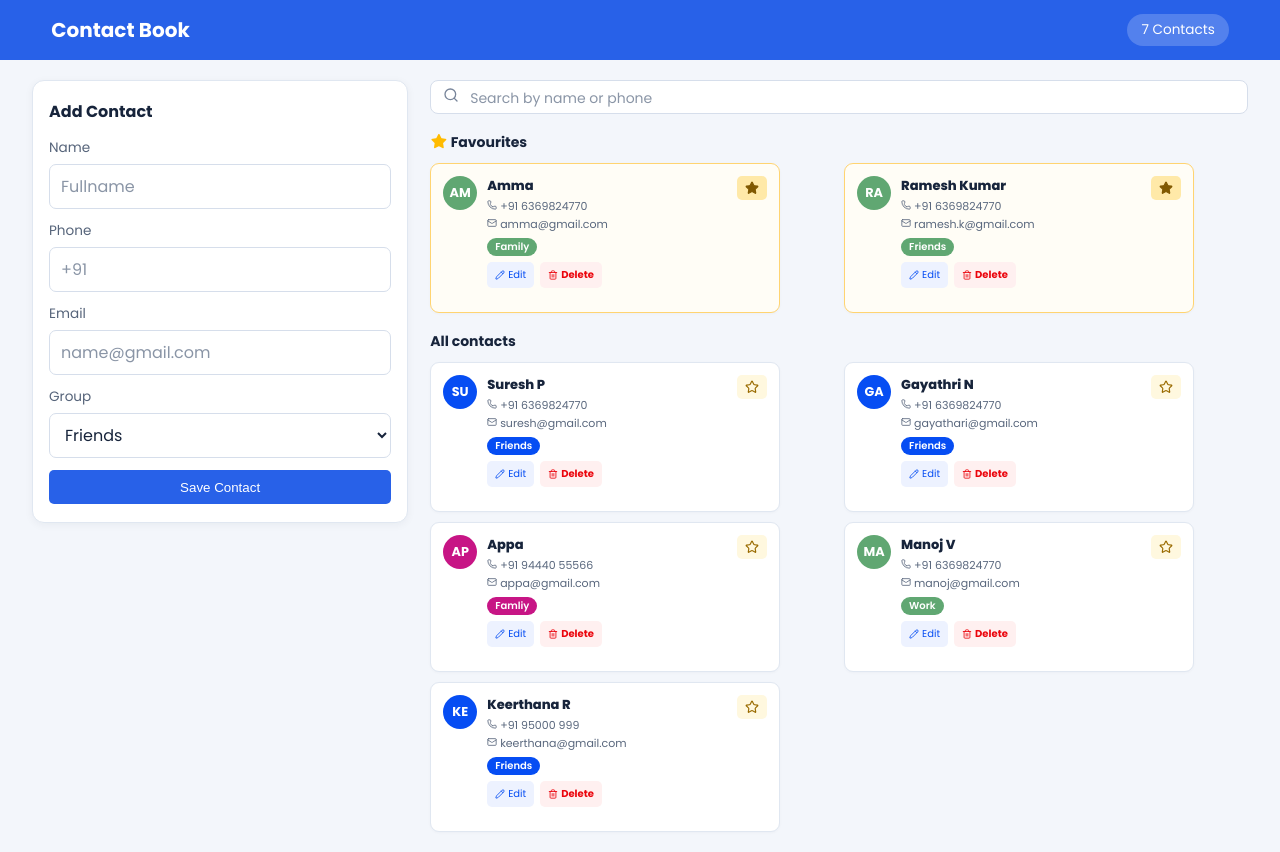
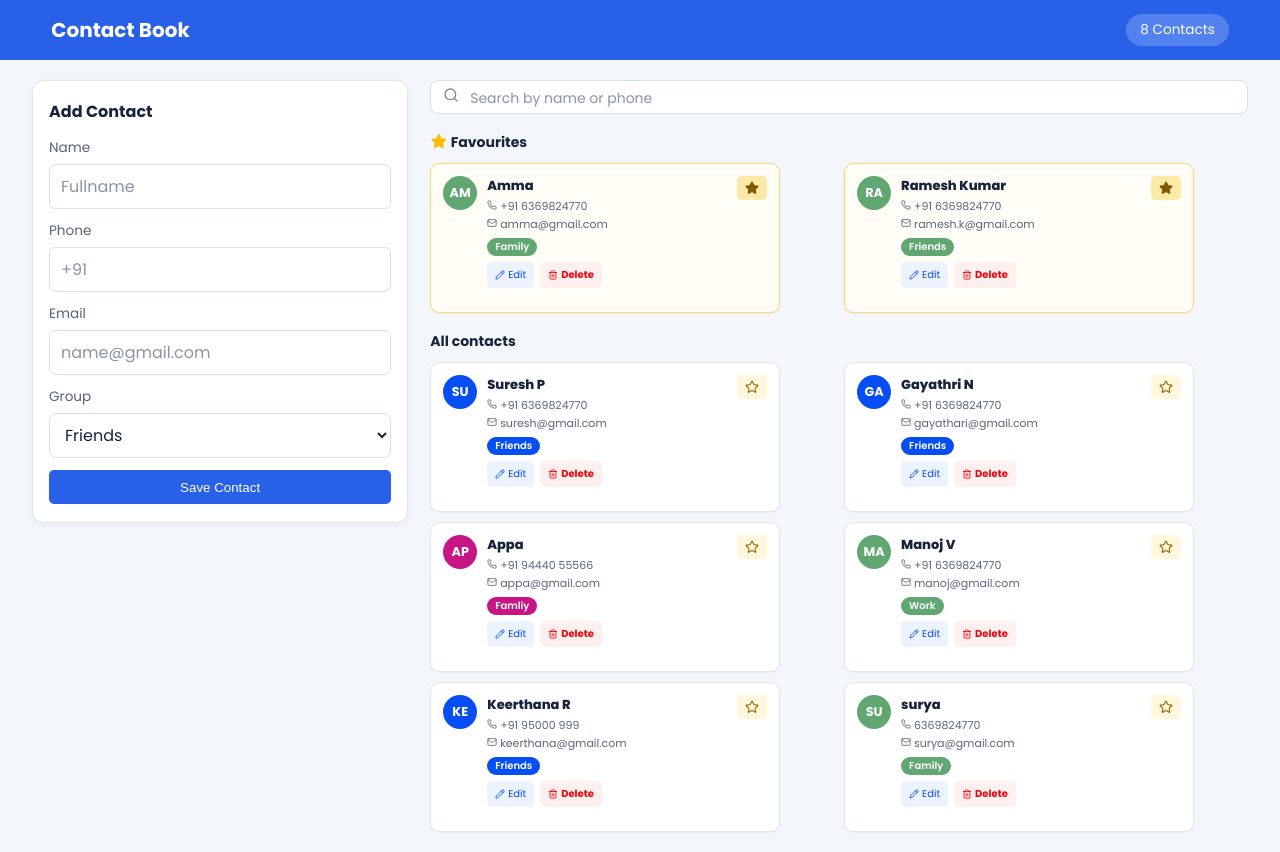
Before and after one commit to surya-jsdev/Contact_app, a React (Vite) app in the folder Frontend/: page / in a window 1280 px wide. Built offline with nearby package versions, Linux system fonts and the light colour scheme; data requests are answered from the project's data file.

Commit message:
Added Toast Message

```diff
--- a/Frontend/db.json
+++ b/Frontend/db.json
@@ -65,6 +65,15 @@
       "Group": "Friends",
       "color": "#064df3",
       "isFavorite": false
+    },
+    {
+      "name": "surya",
+      "phone": "6369824770",
+      "email": "surya@gmail.com",
+      "group": "Family",
+      "color": "#60a772",
+      "isFavorite": false,
+      "id": "i-9_2B-pagA"
     }
   ],
   "$schema": "./node_modules/json-server/schema.json"
--- a/Frontend/src/App.jsx
+++ b/Frontend/src/App.jsx
@@ -8,7 +8,7 @@ import SearchBar from "./Components/SearchBar";
 function App() {
   const [contacts, setContacts] = useState([]);
   const [editingContact, setEditingContact] = useState(null);
-  const [successmessage, setSuccessMessage] = useState('')
+  const [successmessage, setSuccessMessage] = useState("")
   const [error, setError] = useState("");
   const favoriteContacts = contacts.filter((contact) => contact.isFavorite === true || contact.isFavorite === "true");
   const otherContacts = contacts.filter((contact) => contact.isFavorite !== true && contact.isFavorite !== "true");
@@ -26,7 +26,8 @@ function App() {
     const newContact = await addContact(contact);
     setContacts((currentContacts) => [...currentContacts, newContact]);
     setSuccessMessage("Contact Added SuccessFully");
-      setError("");
+    setTimeout(() => setSuccessMessage(""), 2000);
+    setError("");
   };
 
   const handleUpdateContact = async (id, contact) => {
@@ -83,7 +84,7 @@ function App() {
           {error && <p role="alert">{error}</p>}
           {favoriteContacts.length > 0 && (
             <section className="favorite-section">
-              <h2><i class="fa-solid fa-star"></i> Favourites</h2>
+              <h2><i className="fa-solid fa-star"></i> Favourites</h2>
               <ConatactCard
                 contacts={favoriteContacts}
                 onEdit={setEditingContact}
--- a/Frontend/src/index.css
+++ b/Frontend/src/index.css
@@ -329,7 +329,7 @@ body {
   padding: 5px;
   border-radius: 10px;
   text-align:center;
-  background-color: rgba(94, 214, 94, 0.842);
+  background-color: rgba(132, 202, 132, 0.842);
 }
 .fa-star{
     color:#ffbb00;
```
